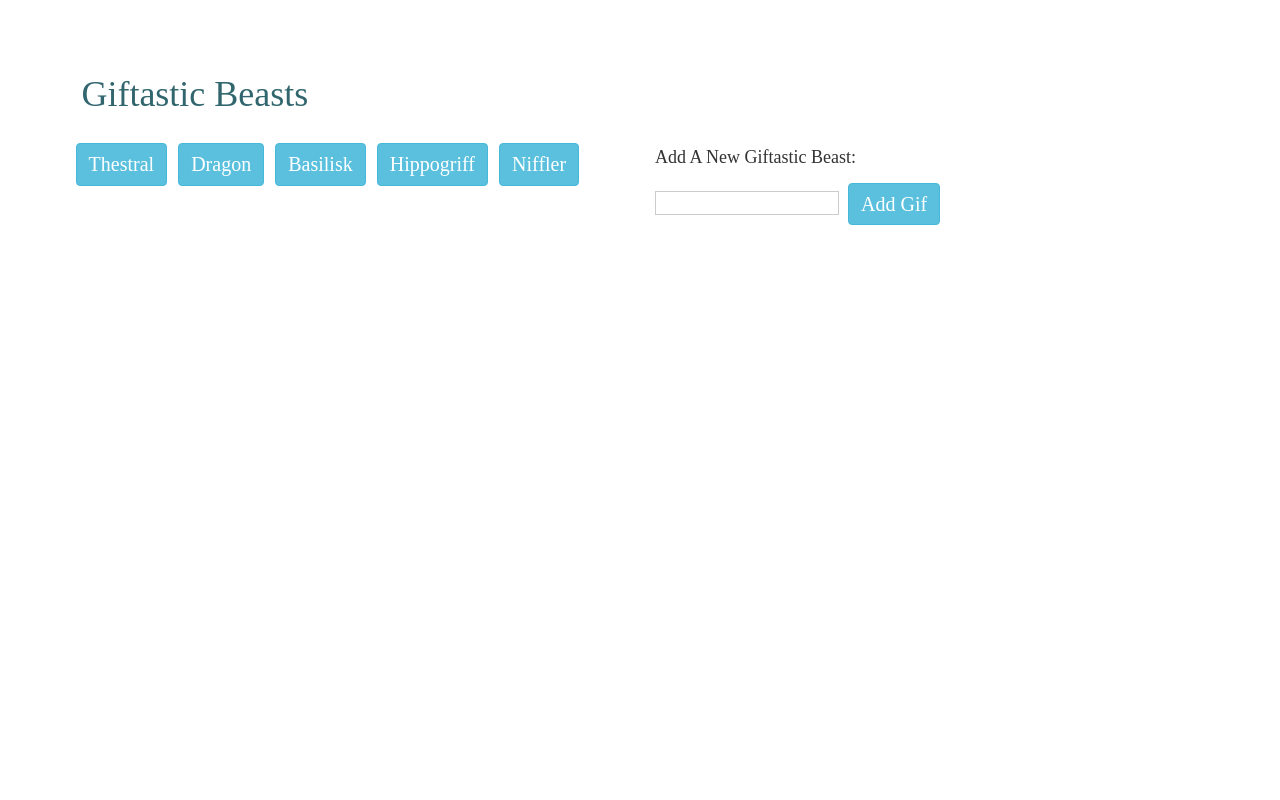
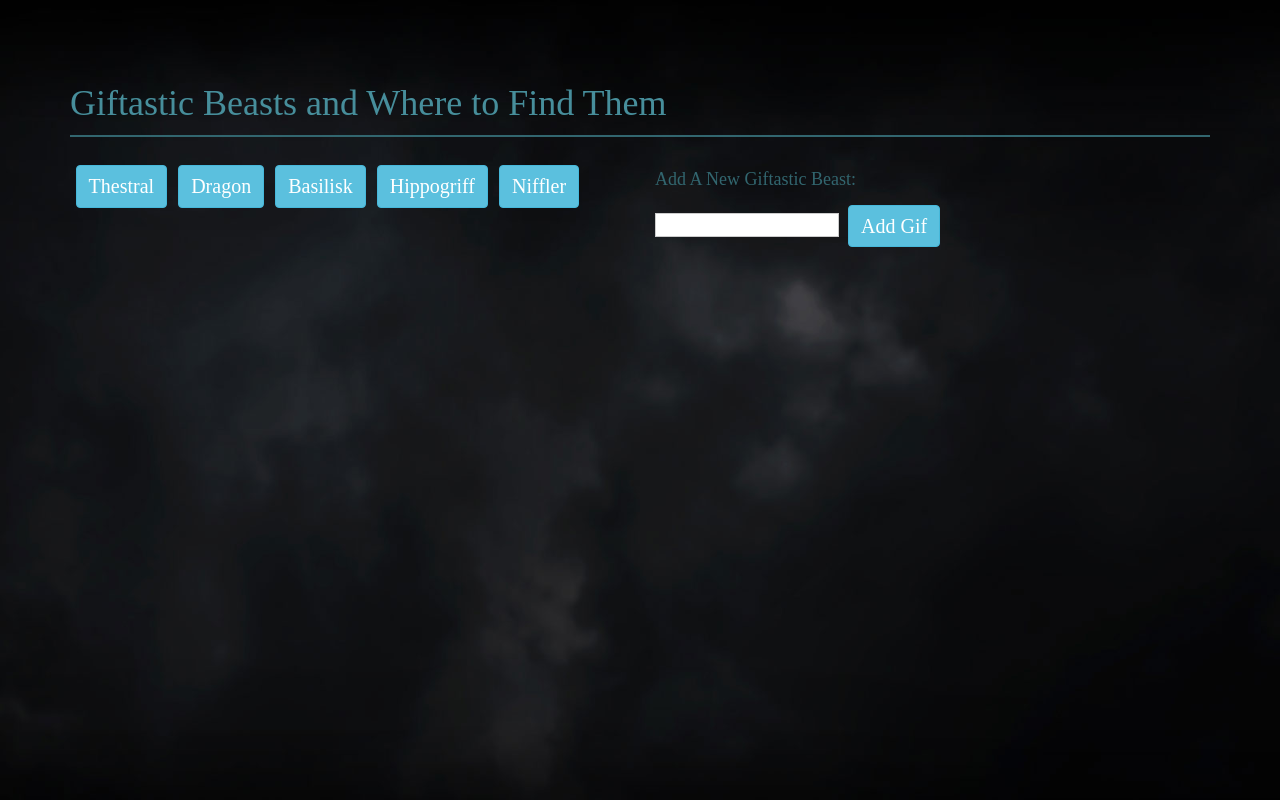
Before and after one commit to jenncuenca/giftastic, a plain HTML site: page index.html in a window 1280 px wide. Shown: the top 800 px of the page. Drawn offline with nearby package versions, Linux system fonts and the light colour scheme; a web font is replaced by a local one.

Commit message:
updated background image and minor style

```diff
--- a/assets/css/style.css
+++ b/assets/css/style.css
@@ -1,6 +1,12 @@
 body {
     min-height: 2000px;
     font-family: 'IM Fell English', serif;
+    color:#32666f;
+    background-image: url("../img/background.jpg");
+    background-position: center center;
+    background-repeat:  no-repeat;
+	background-attachment: fixed;
+    background-size:  cover;
   }
 
 .navbar-static-top {
@@ -25,9 +31,10 @@ body {
 }
 
 h1 {
-    margin: 1%;
+    margin-bottom: 2%;
     padding-bottom: 1%;
-    color: #32666f;
+    color: #478e9b;
+    border-bottom: solid 2px #32666f;
 }
 
 #gif-input {
--- a/index.html
+++ b/index.html
@@ -7,7 +7,7 @@
         <!-- RESPONSIVE VIEWPORT -->
         <meta name="viewport" content="width=device-width, initial-scale=1">
 
-        <title>GifTastic</title>
+        <title>GifTastic Beasts</title>
 
         <!-- RESET CSS -->
         <link rel="stylesheet" type="text/css" media="screen" href="assets/css/reset.css">
@@ -24,7 +24,7 @@
 
         <!-- main content -->
         <div class ="container" id="main">
-            <h1>Giftastic Beasts</h1>
+            <h1>Giftastic Beasts and Where to Find Them</h1>
 
             <div class = "row">
                 <!-- rendered buttons go here -->
```
Also changed, not shown: assets/img/background.jpg (added).
